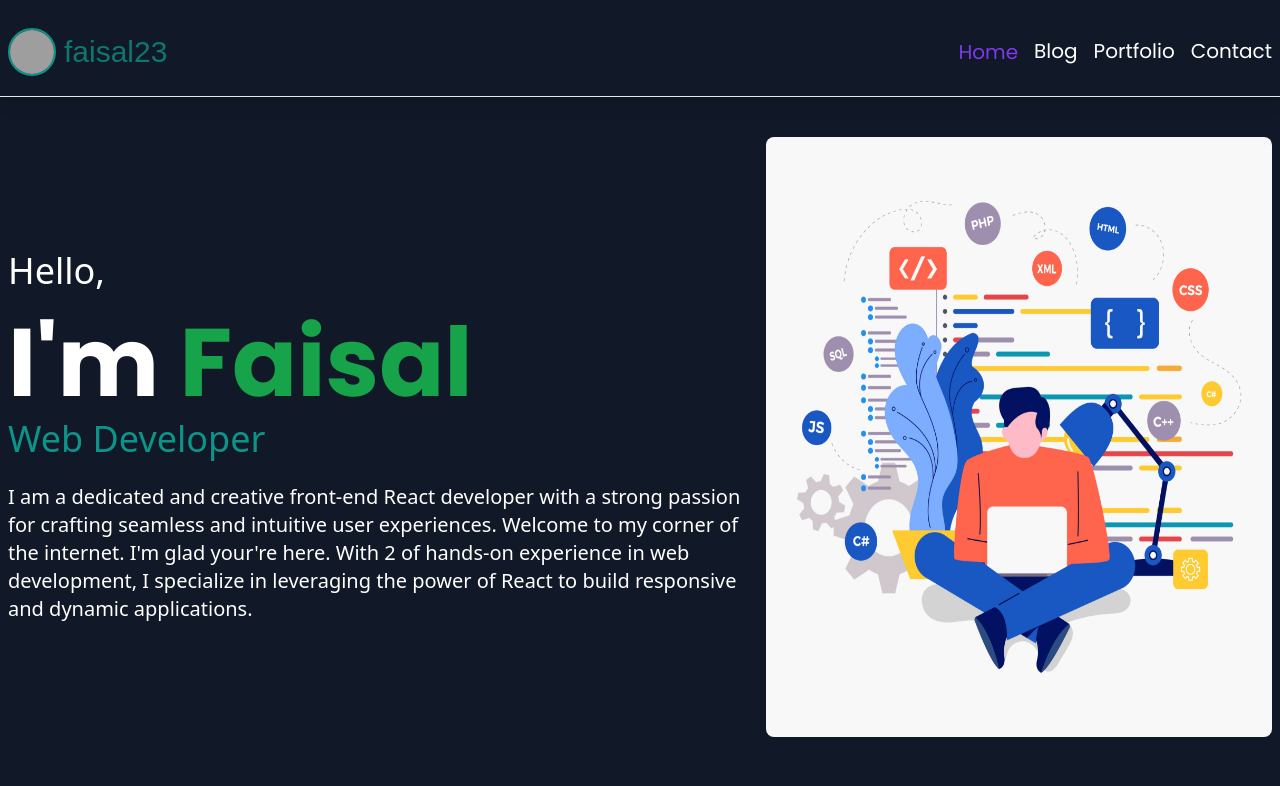
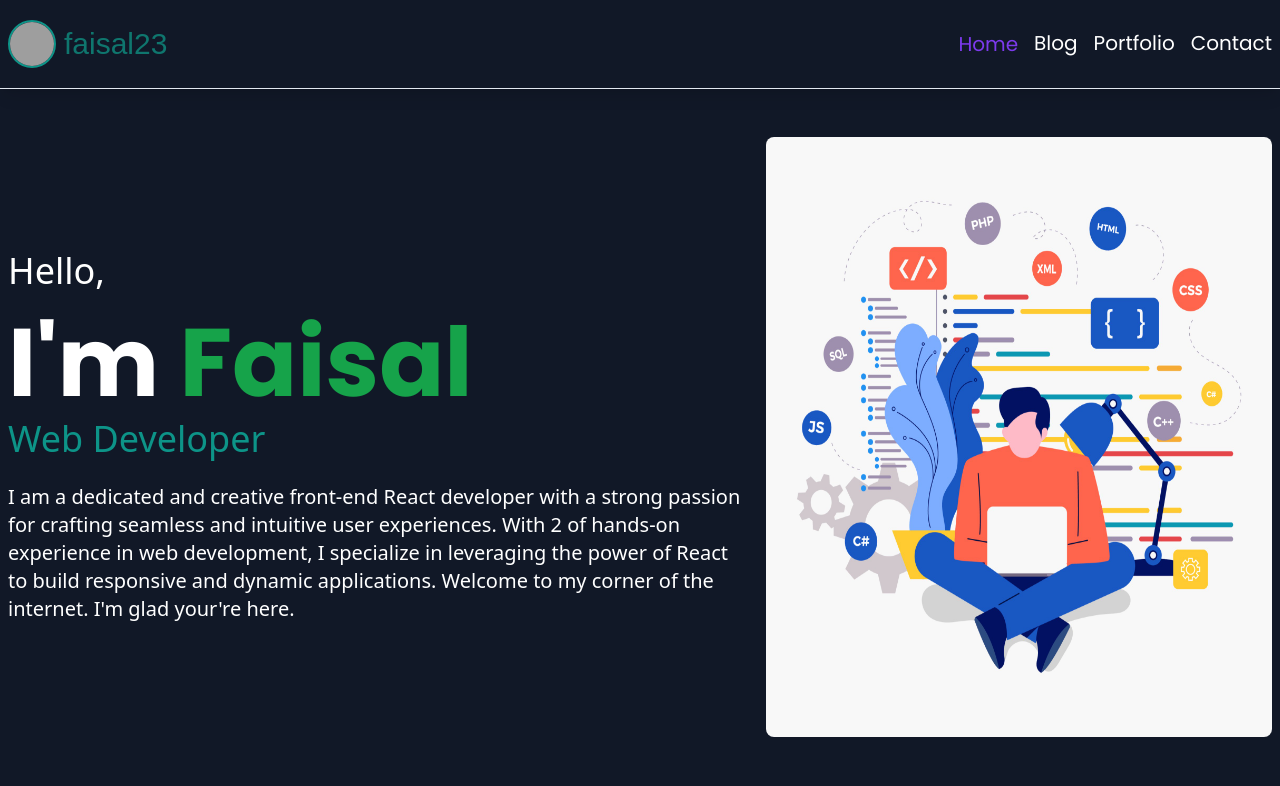
Before and after one commit to 23-faisal/portfolio, a React (Vite) app: page / in a window 1280 px wide. Shown: the top 786 px of the page. Built offline with nearby package versions, Linux system fonts and the light colour scheme; grey boxes are pictures that could not be loaded; a web font is replaced by a local one.

Commit message:
Fixes some bugs

```diff
--- a/src/components/AboutCard.jsx
+++ b/src/components/AboutCard.jsx
@@ -11,10 +11,10 @@ const AboutCard = () => {
           <p className="md:text-xl text-md mr-5">
             I am a dedicated and creative front-end React developer with a
             strong passion for crafting seamless and intuitive user experiences.
-            Welcome to my corner of the internet. I&#39;m glad your&#39;re here.
             With 2 of hands-on experience in web development, I specialize in
             leveraging the power of React to build responsive and dynamic
-            applications.
+            applications. Welcome to my corner of the internet. I&#39;m glad
+            your&#39;re here.
           </p>
         </div>
         <div className="hidden md:block md:w-2/5">
--- a/src/components/Navbar.jsx
+++ b/src/components/Navbar.jsx
@@ -6,7 +6,7 @@ const Navbar = () => {
   const isActive = (pathname) => location.pathname === pathname;
 
   return (
-    <section className="max-w-7xl mx-auto   border-b border-slate-200 py-3 md:py-5 px-2 sticky top-2  z-50 shadow-lg ">
+    <section className="   max-w-7xl mx-auto bg-[#111827]   border-b border-slate-200 py-3 md:py-5 px-2 sticky top-0  z-50 shadow-lg ">
       <nav className="font-titleFont w-full  flex  items-center  justify-between">
         <div>
           <Link className="flex items-center gap-2" to="/">
```
